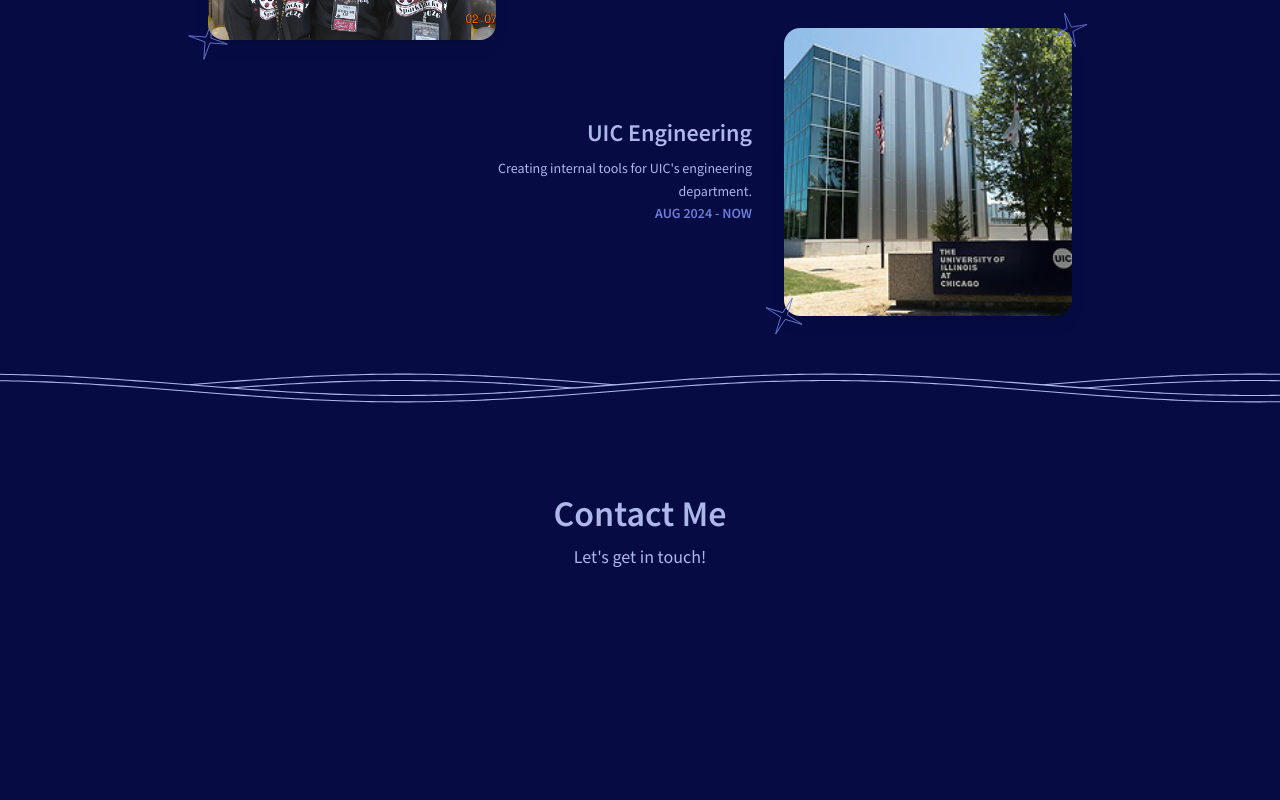
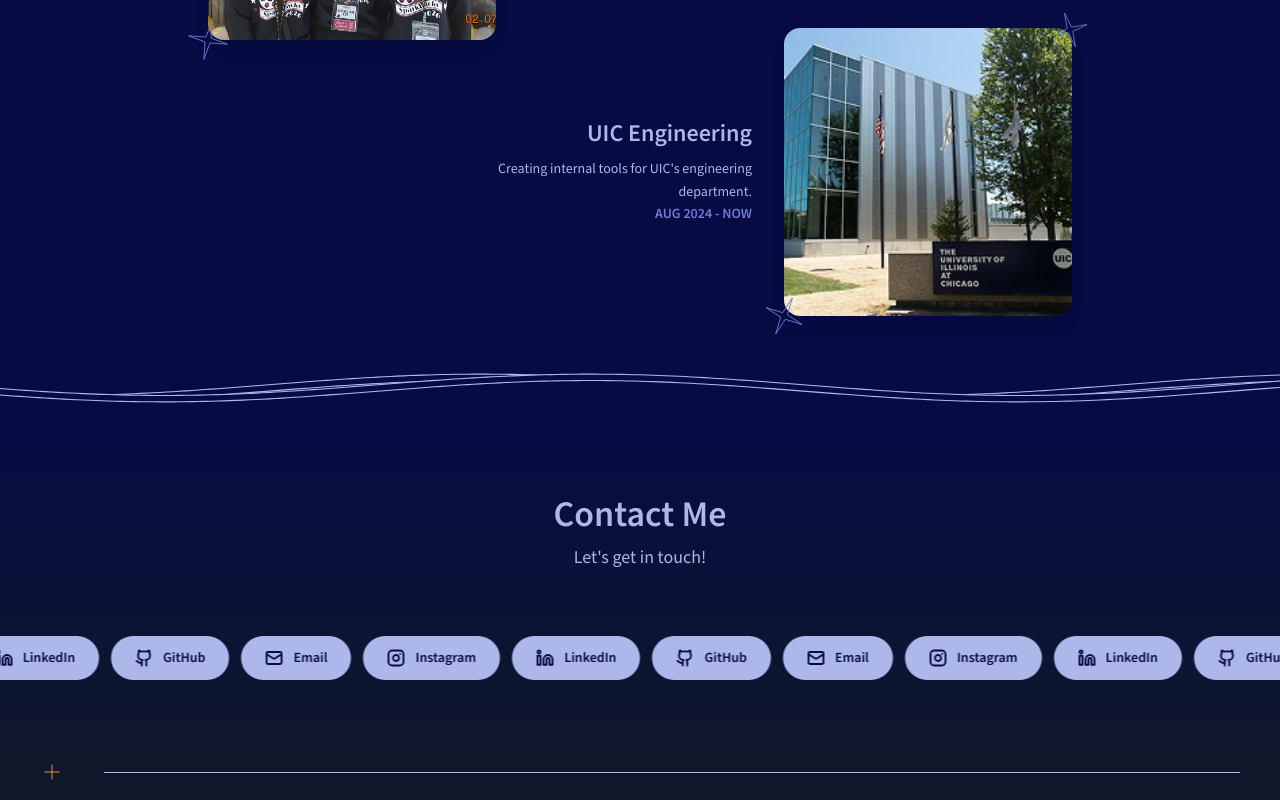
Before and after one commit to Ddomir/irladev26, a React app in the folder frontend/: page / in a window 1280 px wide. Shown: the part 1540-2340 px from the top of the page. Before the commit the page ends 2288 px from the top, so only its background shows below. Built offline with nearby package versions, Linux system fonts and the light colour scheme; the HTML template or start-up script is replaced by a standard one.

Commit message:
About Contact Me

```diff
--- a/frontend/src/App.jsx
+++ b/frontend/src/App.jsx
@@ -1,5 +1,6 @@
 import { BrowserRouter, Routes, Route } from 'react-router-dom'
 import Navbar from './components/Navbar'
+import Footer from './components/Footer'
 import Blogs from './pages/Blogs'
 import Projects from './pages/Projects'
 import About from './pages/About'
@@ -16,6 +17,7 @@
           <Route path="/blogs" element={<Blogs />} />
         </Routes>
       </main>
+      <Footer />
     </div>
 
     </BrowserRouter>
--- /dev/null
+++ b/frontend/src/components/ContactMarquee.jsx
@@ -0,0 +1,116 @@
+import { useRef, useEffect, useCallback } from 'react'
+import { Instagram, Linkedin, Github, Mail } from 'lucide-react'
+
+const LINKS = [
+  { label: 'Instagram', url: 'https://instagram.com', icon: Instagram },
+  { label: 'LinkedIn', url: 'https://linkedin.com', icon: Linkedin },
+  { label: 'GitHub', url: 'https://github.com', icon: Github },
+  { label: 'Email', url: 'mailto:hello@example.com', icon: Mail },
+]
+
+const ITEMS = [...LINKS, ...LINKS, ...LINKS, ...LINKS, ...LINKS, ...LINKS, ...LINKS, ...LINKS, ...LINKS, ...LINKS]
+
+const SPEED = 0.5
+const BASE_PX = 24
+const MAX_EXTRA_PX = 32
+const INFLUENCE_RADIUS = 200
+const LERP_SPEED = 0.08 // how fast pills ease toward target (0–1, lower = smoother)
+
+export default function ContactMarquee() {
+  const trackRef = useRef(null)
+  const offsetRef = useRef(0)
+  const rafRef = useRef(null)
+  const mouseRef = useRef({ x: -9999, y: -9999 })
+  const pillRefs = useRef([])
+  // Per-pill current extra padding (lerped)
+  const pillExtras = useRef([])
+
+  const animate = useCallback(() => {
+    const track = trackRef.current
+    if (!track) return
+
+    offsetRef.current -= SPEED
+
+    const halfWidth = track.scrollWidth / 2
+    if (Math.abs(offsetRef.current) >= halfWidth) {
+      offsetRef.current += halfWidth
+    }
+
+    track.style.transform = `translate3d(${offsetRef.current}px, 0, 0)`
+
+    const mx = mouseRef.current.x
+    const my = mouseRef.current.y
+
+    pillRefs.current.forEach((pill, i) => {
+      if (!pill) return
+
+      // Initialize lerped value if needed
+      if (pillExtras.current[i] === undefined) pillExtras.current[i] = 0
+
+      const rect = pill.getBoundingClientRect()
+      const cx = rect.left + rect.width / 2
+      const cy = rect.top + rect.height / 2
+      const dist = Math.sqrt((mx - cx) ** 2 + (my - cy) ** 2)
+
+      // Target extra padding
+      let target = 0
+      if (dist < INFLUENCE_RADIUS) {
+        const t = 1 - dist / INFLUENCE_RADIUS
+        target = MAX_EXTRA_PX * (t * t * (3 - 2 * t))
+      }
+
+      // Lerp toward target
+      pillExtras.current[i] += (target - pillExtras.current[i]) * LERP_SPEED
+
+      // Snap to 0 when close enough to avoid endless tiny updates
+      if (pillExtras.current[i] < 0.1) pillExtras.current[i] = 0
+
+      const px = BASE_PX + pillExtras.current[i]
+      pill.style.paddingLeft = `${px}px`
+      pill.style.paddingRight = `${px}px`
+    })
+
+    rafRef.current = requestAnimationFrame(animate)
+  }, [])
+
+  useEffect(() => {
+    rafRef.current = requestAnimationFrame(animate)
+    return () => cancelAnimationFrame(rafRef.current)
+  }, [animate])
+
+  const handleMouseMove = (e) => {
+    mouseRef.current = { x: e.clientX, y: e.clientY }
+  }
+
+  const handleMouseLeave = () => {
+    mouseRef.current = { x: -9999, y: -9999 }
+  }
+
+  return (
+    <div
+      className="w-screen overflow-hidden pt-0 pb-16 -ml-[calc((100vw-100%)/2)]"
+      onMouseMove={handleMouseMove}
+      onMouseLeave={handleMouseLeave}
+    >
+      <div ref={trackRef} className="flex gap-3 w-max" style={{ willChange: 'transform' }}>
+        {ITEMS.map((item, i) => {
+          const Icon = item.icon
+          return (
+            <a
+              key={i}
+              ref={(el) => (pillRefs.current[i] = el)}
+              href={item.url}
+              target="_blank"
+              rel="noopener noreferrer"
+              className="flex items-center gap-2.5 py-3 rounded-full bg-primary text-background font-semibold text-sm whitespace-nowrap hover:no-underline"
+              style={{ paddingLeft: `${BASE_PX}px`, paddingRight: `${BASE_PX}px`, willChange: 'padding' }}
+            >
+              <Icon size={18} strokeWidth={2.5} />
+              {item.label}
+            </a>
+          )
+        })}
+      </div>
+    </div>
+  )
+}
--- /dev/null
+++ b/frontend/src/components/Footer.jsx
@@ -0,0 +1,23 @@
+import { NavLink } from 'react-router-dom'
+import { Plus } from 'lucide-react'
+
+const links = [
+  { label: 'About', to: '/' },
+  { label: 'Projects', to: '/projects' },
+  { label: 'Blogs', to: '/blogs' },
+]
+
+export default function Footer() {
+  return (
+    <nav className="z-50">
+      <div className="mx-auto flex items-center px-10 py-4 gap-10 bg-slate-900">
+        <NavLink to="/" className="text-xl font-bold text-accent">
+          <Plus strokeWidth={1}/>
+        </NavLink>
+        <span className="flex-1 h-px bg-primary"/>
+
+
+      </div>
+    </nav>
+  )
+}
--- a/frontend/src/components/HeroTitle.jsx
+++ b/frontend/src/components/HeroTitle.jsx
@@ -93,7 +93,7 @@
       >
         <text
           x="50%"
-          y="55%"
+          y="57%"
           dominantBaseline="middle"
           textAnchor="middle"
           className="font-mrdafoe"
--- a/frontend/src/components/Navbar.jsx
+++ b/frontend/src/components/Navbar.jsx
@@ -9,7 +9,7 @@
 
 export default function Navbar() {
   return (
-    <nav className="fixed top-0 left-0 right-0 z-50 bg-white/5 backdrop-blur-md">
+    <nav className="fixed top-0 left-0 right-0 z-50 backdrop-blur-md">
       <div className="mx-auto flex items-center px-10 py-4 gap-10">
 
         <ul className="flex gap-6">
@@ -18,10 +18,11 @@
               <NavLink
                 to={link.to}
                 className={({ isActive }) =>
-                  `text-primary ${isActive ? 'font-bold' : ''}`
+                  `relative text-primary ${isActive ? 'font-bold' : ''} group`
                 }
               >
                 {link.label}
+                <span className="absolute left-0 -bottom-0.5 h-px w-0 bg-primary transition-all duration-300 ease-out group-hover:w-full" />
               </NavLink>
             </li>
           ))}
--- a/frontend/src/components/WaveDivider.jsx
+++ b/frontend/src/components/WaveDivider.jsx
@@ -4,7 +4,8 @@
 const WAVE_CENTER = 30
 const SVG_HEIGHT = 120
 const POINTS = 200
-const SPEED = 0.0003
+const SPEED1 = 0.0002
+const SPEED2 = 0.0006
 const AMPLITUDE = 20
 const FREQUENCY = 3
 const GAP = 6
@@ -48,13 +49,14 @@
   useEffect(() => {
     let animationId
     const animate = (time) => {
-      const t = time * SPEED
-      if (fill1Ref.current) fill1Ref.current.setAttribute('d', generateFill(t, 0))
-      if (top1Ref.current) top1Ref.current.setAttribute('d', generateLine(t, 0, -GAP))
-      if (bot1Ref.current) bot1Ref.current.setAttribute('d', generateLine(t, 0, GAP))
-      if (fill2Ref.current) fill2Ref.current.setAttribute('d', generateFill(t, Math.PI))
-      if (top2Ref.current) top2Ref.current.setAttribute('d', generateLine(t, Math.PI, -GAP))
-      if (bot2Ref.current) bot2Ref.current.setAttribute('d', generateLine(t, Math.PI, GAP))
+      const t1 = time * SPEED1
+      const t2 = time * SPEED2
+      if (fill1Ref.current) fill1Ref.current.setAttribute('d', generateFill(t1, 0))
+      if (top1Ref.current) top1Ref.current.setAttribute('d', generateLine(t1, 0, -GAP))
+      if (bot1Ref.current) bot1Ref.current.setAttribute('d', generateLine(t1, 0, GAP))
+      if (fill2Ref.current) fill2Ref.current.setAttribute('d', generateFill(t2, Math.PI))
+      if (top2Ref.current) top2Ref.current.setAttribute('d', generateLine(t2, Math.PI, -GAP))
+      if (bot2Ref.current) bot2Ref.current.setAttribute('d', generateLine(t2, Math.PI, GAP))
       animationId = requestAnimationFrame(animate)
     }
     animationId = requestAnimationFrame(animate)
--- a/frontend/src/index.css
+++ b/frontend/src/index.css
@@ -37,6 +37,24 @@
   }
 }
 
+@keyframes orbit {
+  from { transform: rotate(0deg); }
+  to   { transform: rotate(360deg); }
+}
+
+@keyframes counter-orbit {
+  from { transform: rotate(0deg); }
+  to   { transform: rotate(-360deg); }
+}
+
+@utility animate-orbit {
+  animation: orbit 30s linear infinite;
+}
+
+@utility animate-counter-orbit {
+  animation: counter-orbit 30s linear infinite;
+}
+
 html {
   background-color: #060B44;
 }
--- a/frontend/src/pages/About.jsx
+++ b/frontend/src/pages/About.jsx
@@ -2,6 +2,7 @@
 import WaveDivider from '../components/WaveDivider'
 import ExperienceCard from '../components/ExperienceCard'
 import HeroTitle from '../components/HeroTitle'
+import ContactMarquee from '../components/ContactMarquee'
 import acmImg from '../assets/ACM.png'
 import edtImg from '../assets/EDT.png'
 import sparkImg from '../assets/SparkHacks.png'
@@ -85,9 +86,11 @@
 
       <WaveDivider />
 
-      <section className='relative py-15 px-10 mb-15'>
+      <section className='relative pt-15 px-10 bg-linear-to-b from-background to-slate-900'>
         <h2 className="text-primary text-4xl font-semibold text-center mb-2">Contact Me</h2>
-        <p className='text-primary text-lg text-center mb-14'>Let's get in touch!</p>
+        <p className='text-primary text-lg text-center mb-16'>Let's get in touch!</p>
+
+        <ContactMarquee />
       </section>
       </div>
 
```
